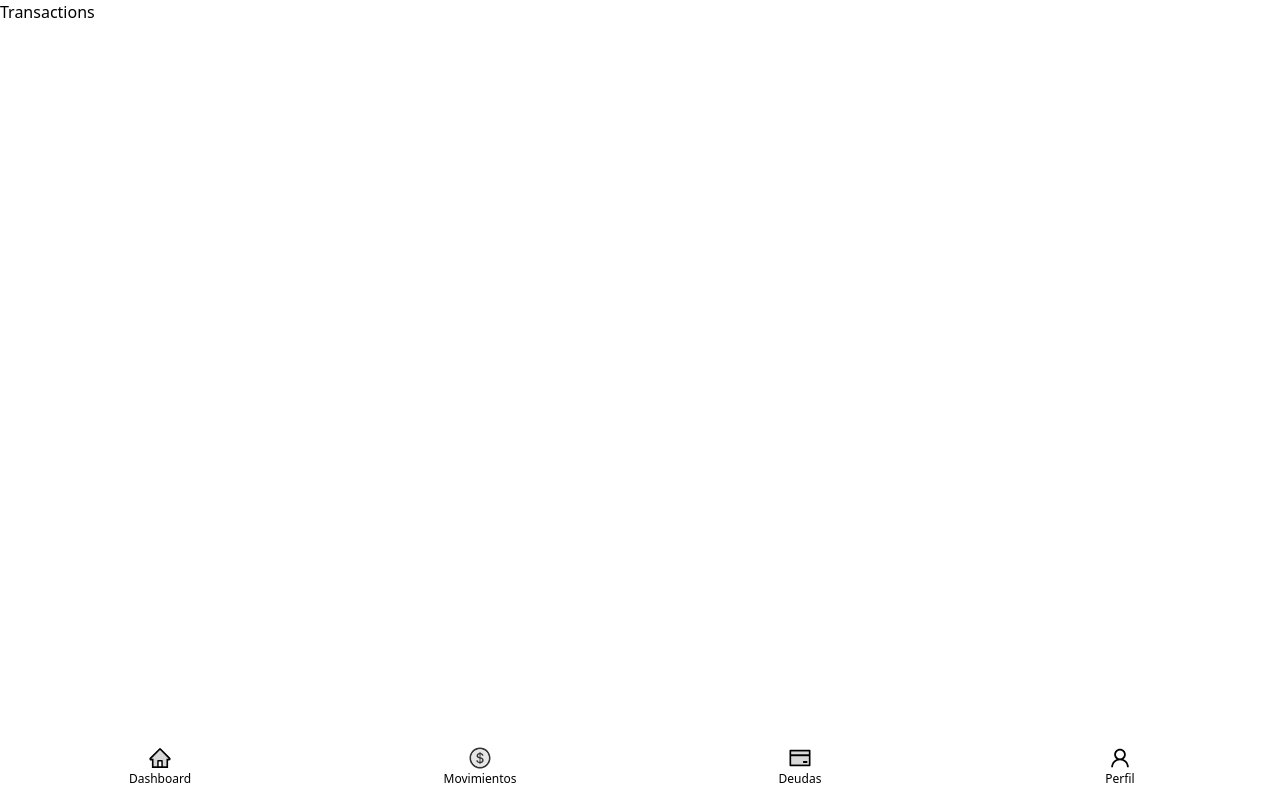
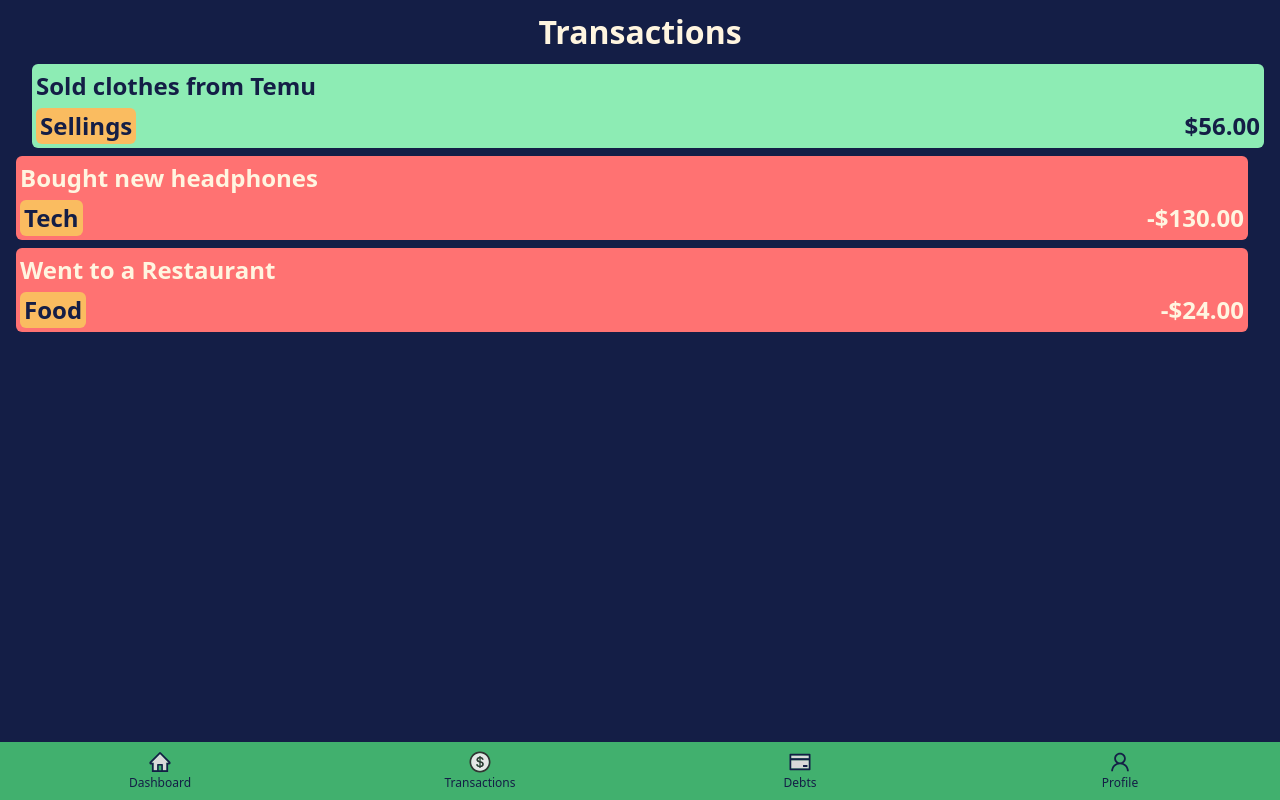
Before and after one commit to martinradadl/money-tracking, a React (Vite) app: page /transactions in a window 1280 px wide. Built offline with nearby package versions, Linux system fonts and the light colour scheme.

Commit message:
[feat] Transaction View added (#5)

```diff
--- a/src/components/nav-bar/nav-bar.tsx
+++ b/src/components/nav-bar/nav-bar.tsx
@@ -3,30 +3,30 @@ import { NavBarLink } from "./link";
 import {
   AiTwotoneHome,
   AiTwotoneCreditCard,
-  AiTwotoneDollar,
+  AiTwotoneDollarCircle,
   AiOutlineUser,
 } from "react-icons/ai";
 
 export const NavBar: React.FC = () => {
   return (
-    <div className="flex mt-auto mb-3 place-content-between">
+    <div className="flex mt-auto py-2 place-content-between bg-green text-navy">
       <NavBarLink
         name="Dashboard"
         icon={<AiTwotoneHome className="text-2xl" />}
         path="/"
       />
       <NavBarLink
-        name="Movimientos"
-        icon={<AiTwotoneDollar className="text-2xl" />}
+        name="Transactions"
+        icon={<AiTwotoneDollarCircle className="text-2xl" />}
         path="/transactions"
       />
       <NavBarLink
-        name="Deudas"
+        name="Debts"
         icon={<AiTwotoneCreditCard className="text-2xl" />}
         path="/debts"
       />
       <NavBarLink
-        name="Perfil"
+        name="Profile"
         icon={<AiOutlineUser className="text-2xl" />}
         path="/profile"
       />
--- /dev/null
+++ b/src/data/transactions.tsx
@@ -0,0 +1,28 @@
+
+export interface TransactionI {
+      type: string;
+      concept: string;
+      category: string;
+      amount: number;
+  }
+
+export const transactions: Array<TransactionI> = [
+  {
+    type: "income",
+    concept: "Sold clothes from Temu",
+    category: "Sellings",
+    amount: 56,
+  },
+  {
+    type: "outcome",
+    concept: "Bought new headphones",
+    category: "Tech",
+    amount: 130,
+  },
+  {
+    type: "outcome",
+    concept: "Went to a Restaurant",
+    category: "Food",
+    amount: 24,
+  },
+];
--- a/src/pages/main-layout.tsx
+++ b/src/pages/main-layout.tsx
@@ -3,7 +3,7 @@ import { NavBar } from "../components/nav-bar/nav-bar";
 
 export const MainLayout = ({ children }: { children: React.ReactNode }) => {
   return (
-    <div className="flex flex-col h-screen">
+    <div className="flex flex-col h-screen bg-navy">
       {children}
       <NavBar />
     </div>
--- a/src/pages/transactions/index.tsx
+++ b/src/pages/transactions/index.tsx
@@ -1,6 +1,18 @@
 import React from "react";
-
+import { Transaction } from "./transaction";
+import { transactions } from "../../data/transactions";
 
 export const Transactions: React.FC = () => {
-    return <h1>Transactions</h1>
-}
+  return (
+    <div className="flex flex-col px-4 red">
+      <h1 className="m-auto py-2 text-[2rem] text-beige">
+        <b>Transactions</b>
+      </h1>
+      <div className="flex flex-col gap-2">
+        {transactions.map((elem, i) => {
+          return <Transaction key={i} transaction={elem} />;
+        })}
+      </div>
+    </div>
+  );
+};
--- /dev/null
+++ b/src/pages/transactions/transaction.tsx
@@ -0,0 +1,32 @@
+import classNames from "classnames";
+import React from "react";
+import { TransactionI } from "../../data/transactions";
+
+interface TransactionProps {
+  transaction: TransactionI;
+}
+
+export const Transaction = ({ transaction }: TransactionProps) => {
+  const { type, concept, category, amount } = transaction;
+  return (
+    <div
+      className={classNames(
+        "p-1 flex flex-col text-[1.5rem] rounded-md gap-1 font-semibold",
+        type === "income"
+          ? "bg-green-pastel text-navy	ml-4"
+          : "bg-red-pastel text-beige mr-4"
+      )}
+    >
+      <p>{concept}</p>
+      <div className="flex place-content-between">
+        <p className="px-1 rounded-md bg-yellow-category text-navy">
+          {category}
+        </p>
+        <p>{`${new Intl.NumberFormat("en-US", {
+          style: "currency",
+          currency: "USD",
+        }).format(type === "income" ? amount : -amount)}`}</p>
+      </div>
+    </div>
+  );
+};
--- a/tailwind.config.js
+++ b/tailwind.config.js
@@ -2,6 +2,14 @@
 export default {
   content: ["./index.html", "./src/**/*.{js,ts,jsx,tsx}"],
   theme: {
+    colors: {
+      navy: "#141E46",
+      green: "#41B06E",
+      "green-pastel": "#8DECB4",
+      beige: "#FFF5E0",
+      "red-pastel": "#FF7272",
+      "yellow-category": "#FABC60",
+    },
     extend: {},
   },
   plugins: [],
```
